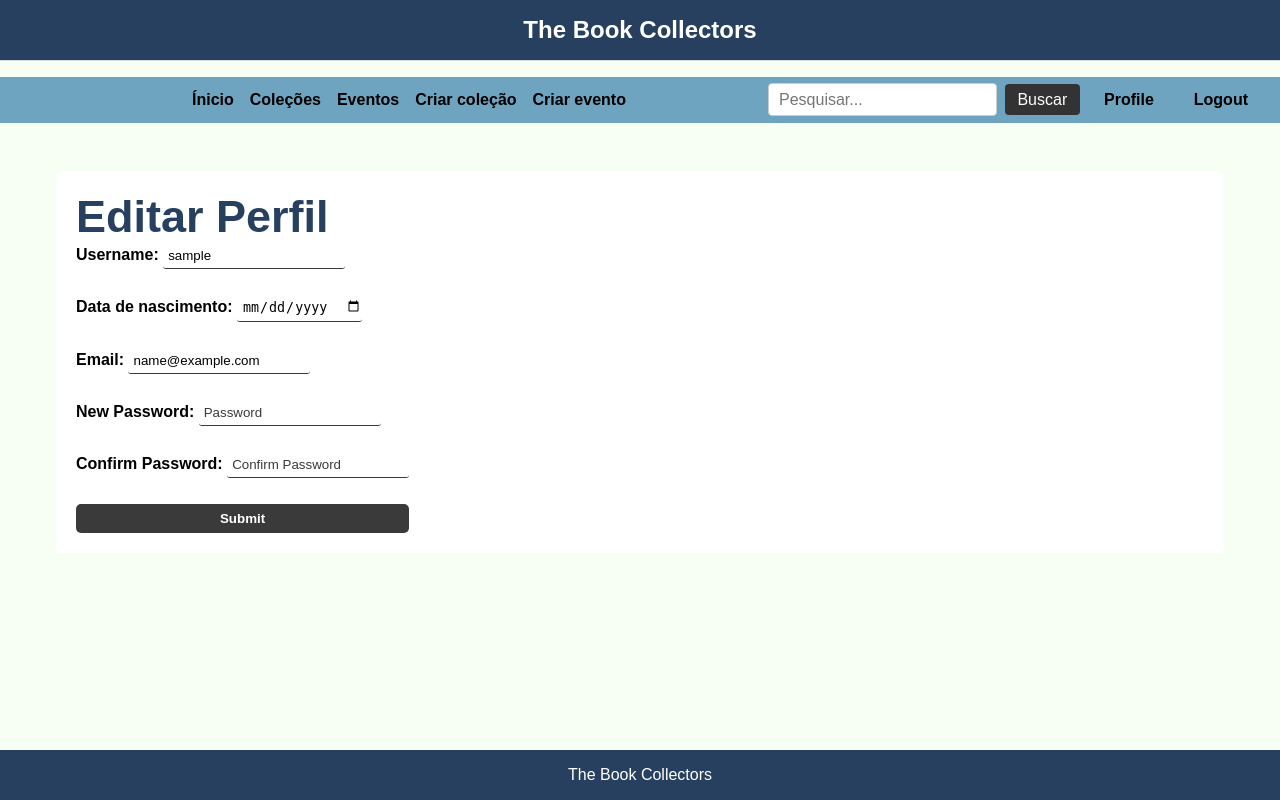
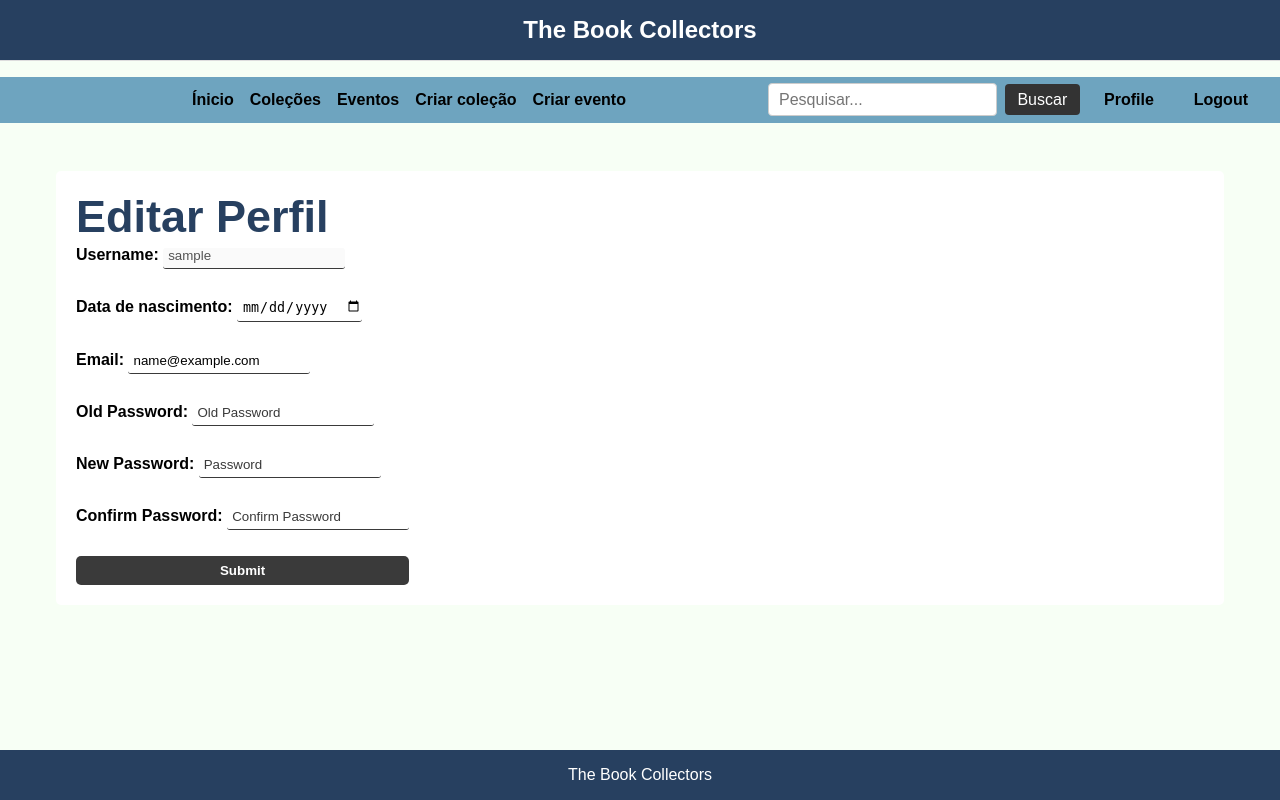
Before and after one commit to nicovicar/SINF1_2025-4, a PHP site: page /edit_profile.php in a window 1280 px wide. Run offline with PHP 8.4, Linux system fonts and the light colour scheme; the visitor is signed in with stand-in values (Sample User, id 1); tables that the repository leaves empty or names only in its code hold one stand-in row (values such as "Sample post").

Commit message:
edit user

```diff
--- a/bll/handle_profile.php
+++ b/bll/handle_profile.php
@@ -20,3 +20,11 @@ function getUser($conn, $username){
 
     return $array1;
 }
+
+function editUser($conn, $user_id, $password, $dataNascimento, $email){
+    $sql = "UPDATE users SET password = ?, dataNascimento= ?, email = ? WHERE id = ? ";
+    $stmt = $conn->prepare($sql);
+    $stmt->bind_param("sssi",
+    $password,$dataNascimento,$email,$user_id);
+    return $stmt->execute();
+}
--- a/bll/handle_register.php
+++ b/bll/handle_register.php
@@ -2,7 +2,9 @@
 require_once("../dsl/connection.php");
 require_once("../dsl/register_dao.php");
 
-session_start();
+if (!isset($_SESSION)) {
+    session_start();
+}
 
 function existUser($conn, $username) {
     $sql = "SELECT id FROM users WHERE username = ?";
--- a/ui/edit_profile.php
+++ b/ui/edit_profile.php
@@ -2,10 +2,11 @@
 
 require_once("../bll/handle_profile.php");
 require_once("../bll/handle_login.php");
+require_once("../bll/handle_register.php");
 
 // Define variables and initialize with empty values
-$username = $password = $email = $dataNascimento = $confirm_password = "";
-$username_err = $password_err = $email_err = $dataNascimento_err =  $confirm_password_err = "";
+
+$username_err = $password_err = $old_password_err = $email_err = $dataNascimento_err =  $confirm_password_err = "";
 
 if(!isset($_SESSION["loggedin"]) || $_SESSION["loggedin"] !== true){
     header("location: perform_login.php");
@@ -13,21 +14,33 @@ if(!isset($_SESSION["loggedin"]) || $_SESSION["loggedin"] !== true){
     $array1 = getUser($conn, $_SESSION["username"]);
 }
 
+// $username = $array1['username'];
+$email = $array1['email'];
+$dataNascimento = $array1['dataNascimento'];
+$old_password = $password = $confirm_password = "";
+
 // Processing form data when form is submitted
 if ($_SERVER["REQUEST_METHOD"] == "POST") {
 
-    // Validate username
-    if (empty(trim($_POST["username"]))) {
-        $username_err = "Please enter a username.";
-    } elseif (!preg_match('/^[a-zA-Z0-9_]+$/', trim($_POST["username"]))) {
-        $username_err = "Username can only contain letters, numbers, and underscores.";
+    // Verify old password
+    $old_password = trim($_POST["old_password"]);
+    if (empty($old_password)) {
+        $old_password_err = "Please enter the old password.";
+    } elseif (!checkUser($conn, $_SESSION["username"], $old_password)) {
+        $old_password_err = "Old password incorrect.";
     } else {
-        if (existUser($conn, $username)) {
-            $username_err = "This username is already taken.";
-        } else {
-            $username = trim($_POST["username"]);
-        }
-    }
+        // // Validate username
+        // if (empty(trim($_POST["username"]))) {
+        //     $username_err = "Please enter a username.";
+        // } elseif (!preg_match('/^[a-zA-Z0-9_]+$/', trim($_POST["username"]))) {
+        //     $username_err = "Username can only contain letters, numbers, and underscores.";
+        // } else {
+        //     if (existUser($conn, trim($_POST['username'])) && $username != trim($_POST['username'])) {
+        //         $username_err = "This username is already taken.";
+        //     } else {
+        //         $username = trim($_POST["username"]);
+        //     }
+        // }
 
         // Validate data de nascimento
         if (empty(trim($_POST["dataNascimento"]))) {
@@ -45,7 +58,7 @@ if ($_SERVER["REQUEST_METHOD"] == "POST") {
         } elseif (!preg_match('/^[a-zA-Z0-9_]+@[a-zA-Z0-9_]+\.[a-zA-Z0-9_]+$/', trim($_POST["email"]))) {
             $email_err = "email can only contain letters, numbers, and underscores.";
         } else {
-        if (existUser($conn, $email)) {
+            if (existUser($conn, trim($_POST["email"])) && $email != trim($_POST["email"])) {
                 $email_err = "This email is already taken.";
             } else {
                 $email = trim($_POST["email"]);
@@ -53,40 +66,35 @@ if ($_SERVER["REQUEST_METHOD"] == "POST") {
         }
 
         // Validate password
-    if (empty(trim($_POST["password"]))) {
-        $password_err = "Please enter a password.";
-    } elseif (strlen(trim($_POST["password"])) < 6) {
+        if (!empty(trim($_POST["password"]))) {
+            if (strlen(trim($_POST["password"])) < 6) {
                 $password_err = "Password must have atleast 6 characters.";
             } else {
-        $password = trim($_POST["password"]);
-    }
-
                 // Validate confirm password
                 if (empty(trim($_POST["confirm_password"]))) {
                     $confirm_password_err = "Please confirm password.";
                 } else {
+                    $password = trim($_POST["password"]);
                     $confirm_password = trim($_POST["confirm_password"]);
-        if (empty($password_err) && ($password != $confirm_password)) {
+                    if (empty($password_err) && (strcmp($password,$confirm_password) != 0)) {
+                        $password_err = "Password did not match.";
                         $confirm_password_err = "Password did not match.";
                     }
                 }
-
-     // Verify old password
-    $old_password = trim($_POST["old_password"]);
-    if (empty($old_password)) {
-        $old_password_err = "Please enter the old password.";
-    } elseif (!checkUser($conn, $username,$old_password)) {
-        $old_password_err = "Old password incorrect.";
+            }
+        } else {
+            $password = trim($_POST["old_password"]);
         }
 
         // Check input errors before inserting in database
-    if (empty($username_err) && empty($password_err) && empty($dataNascimento_err)&& empty($email_err) && empty($confirm_password_err)) {
-        editUser($conn,$array1['id'], $username, $password, $dataNascimento, $email);
+        if (empty($username_err) && empty($old_password_err) && empty($password_err) && empty($confirm_password_err) && empty($dataNascimento_err)&& empty($email_err) && empty($confirm_password_err)) {
+            editUser($conn,$array1['id'], $password, $dataNascimento, $email);
             header("location:profile.php");
+        }
+        $password = $old_password = $confirm_password = "";
     }
 
 }
-
 
 ?>
 
@@ -116,7 +124,7 @@ if ($_SERVER["REQUEST_METHOD"] == "POST") {
                 <h3><a>Editar Perfil</a></h3>
                 <form action="<?php echo htmlspecialchars($_SERVER["PHP_SELF"]); ?>" method="post">
                     <p><strong>Username: </strong>
-                        <input type="text" name="username" class="signup-form-field <?php echo (!empty($username_err)) ? 'is-invalid' : ''; ?>" placeholder="Username" value="<?php echo htmlspecialchars($array1["username"]); ?>">
+                        <input type="text" name="username" class="signup-form-field <?php echo (!empty($username_err)) ? 'is-invalid' : ''; ?>" placeholder="Username" value="<?php echo htmlspecialchars($array1["username"]); ?>" disabled="disabled">
                         <span class="invalid-feedback"><?php echo $username_err; ?></span>
                     </p>
                     <p><strong>Data de nascimento: </strong>
@@ -127,7 +135,10 @@ if ($_SERVER["REQUEST_METHOD"] == "POST") {
                         <input type="text" name="email" class="signup-form-field <?php echo (!empty($email_err)) ? 'is-invalid' : ''; ?>" placeholder="Email" value="<?php echo htmlspecialchars($array1["email"]); ?>">
                         <span class="invalid-feedback"><?php echo $email_err; ?></span>
                     </p>
-                    <!-- colocar antiga :) -->
+                    <p><strong>Old Password: </strong>
+                        <input type="password" name="old_password" class="signup-form-field <?php echo (!empty($old_password_err)) ? 'is-invalid' : ''; ?>" placeholder="Old Password" value="<?php echo htmlspecialchars($old_password); ?>">
+                        <span class="invalid-feedback"><?php echo $old_password_err; ?></span>
+                    </p>
                     <p><strong>New Password: </strong>
                         <input type="password" name="password" class="signup-form-field <?php echo (!empty($password_err)) ? 'is-invalid' : ''; ?>" placeholder="Password" value="<?php echo htmlspecialchars($password); ?>">
                         <span class="invalid-feedback"><?php echo $password_err; ?></span>
```
Also changed, not shown: ui/profile.php (+6 -6 lines), ui/session_buttons.php (deleted, +0 -11 lines). Lines whose indentation alone changed are shown as unchanged.
